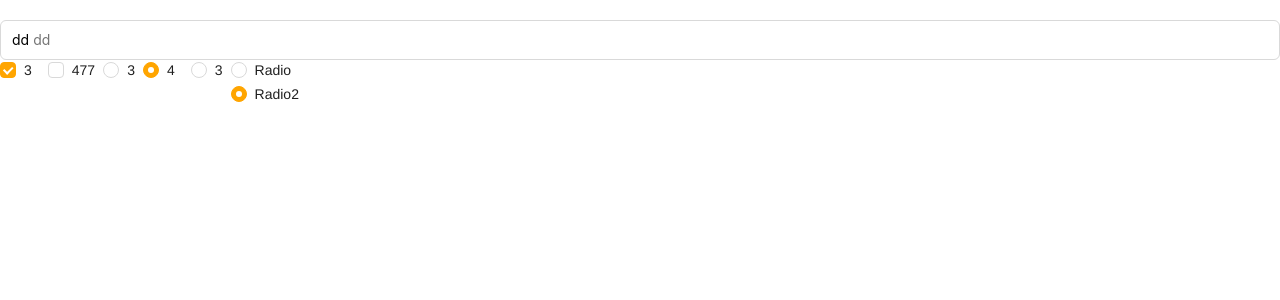
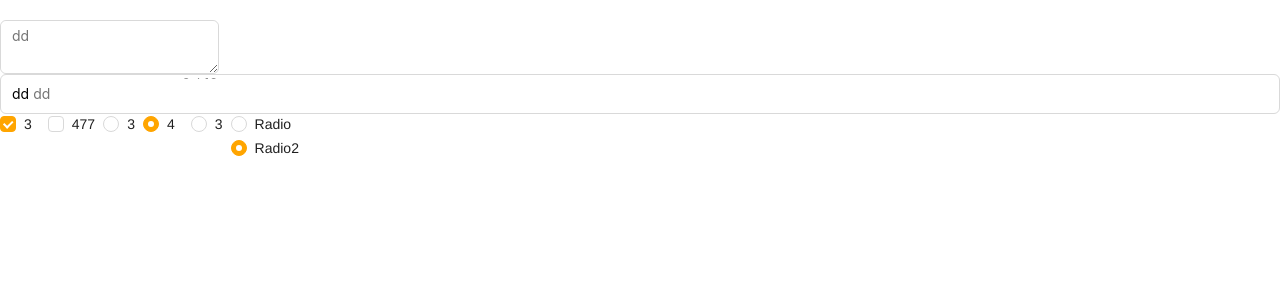
Before and after one commit to ZH0N9/component-dev, a React app: page / in a window 1280 px wide. Shown: the top 300 px of the page. Built offline with nearby package versions, Linux system fonts and the light colour scheme.

Commit message:
feat(portal): resize hook

```diff
--- a/src/components/Input/Textarea.tsx
+++ b/src/components/Input/Textarea.tsx
@@ -1,7 +1,8 @@
 import style from './index.module.scss';
 import { TextareaProps, prefixTextareaClass } from './constants';
+import useElementResize from '../../hooks/useElementResize';
 import classNames from 'classnames';
-import { useEffect, useState } from 'react';
+import { ChangeEvent, KeyboardEvent, ReactEventHandler, useEffect, useMemo, useRef, useState } from 'react';
 
 export const Textarea = (props: TextareaProps) => {
   const {
@@ -14,6 +15,7 @@ export const Textarea = (props: TextareaProps) => {
     className,
     style: propStyle,
     bordered = true,
+    onChange,
     onResize,
     onPressEnter,
     onKeyDown,
@@ -21,6 +23,7 @@ export const Textarea = (props: TextareaProps) => {
   } = props;
 
   const [value, setValue] = useState(defaultValue || '');
+  const textareaRef = useElementResize(onResize);
   const textareaCls = classNames({
     [style[`${prefixTextareaClass}`]]: true,
   });
@@ -28,6 +31,42 @@ export const Textarea = (props: TextareaProps) => {
     [style[`${prefixTextareaClass}-wrapper`]]: true,
     [style[`${prefixTextareaClass}-wrapper-disabled`]]: disabled,
     [style[`${prefixTextareaClass}-wrapper-borderless`]]: !bordered,
+  });
+  const suffixView = useMemo(() => {
+    return showCount && maxLength && maxLength >= 0 ? (
+      <span className={style[`${prefixTextareaClass}-countSuffix`]}>
+        {value.length} / {Math.round(maxLength)}
+      </span>
+    ) : null;
+  }, [maxLength, showCount, value]);
+  const handleTextareaChange = (event: ChangeEvent<HTMLTextAreaElement>) => {
+    if (disabled) {
+      return;
+    }
+    if (!('value' in props)) {
+      setValue(event?.target.value);
+    }
+    onChange && typeof onChange === 'function' && onChange(event);
+  };
+
+  const handleKeyDown = (event: KeyboardEvent<HTMLTextAreaElement>) => {
+    const keyCode = event.code;
+    if (keyCode.toLowerCase() === 'enter') {
+      onPressEnter && typeof onPressEnter === 'function' && onPressEnter(event);
+    }
+    onKeyDown && typeof onKeyDown === 'function' && onKeyDown(event);
+  };
+  const handleResize: ReactEventHandler<HTMLTextAreaElement> = (event) => {
+    console.log(event.target);
+  };
+
+  useEffect(() => {
+    if (textareaRef.current) {
+      const textareaEl = textareaRef.current as HTMLTextAreaElement;
+      textareaEl.addEventListener('resize', (e) => {
+        console.log(e.target);
+      });
+    }
   });
   useEffect(() => {
     if (propValue) {
@@ -37,7 +76,18 @@ export const Textarea = (props: TextareaProps) => {
 
   return (
     <span className={wrapperCls}>
-      <textarea className={textareaCls} value={value} disabled={disabled} maxLength={maxLength} />
+      <textarea
+        ref={textareaRef}
+        className={textareaCls}
+        value={value}
+        disabled={disabled}
+        maxLength={maxLength}
+        onChange={handleTextareaChange}
+        onKeyDown={handleKeyDown}
+        onResize={handleResize}
+        {...restProps}
+      />
+      {suffixView}
     </span>
   );
 };
--- a/src/components/Input/constants.ts
+++ b/src/components/Input/constants.ts
@@ -1,4 +1,5 @@
 import { ReactNode, CSSProperties, ChangeEvent, KeyboardEvent } from 'react';
+import { ResizeObject } from '../../hooks/useElementResize';
 export type InputProps = {
   id?: string;
   value?: string;
@@ -19,11 +20,6 @@ export type InputProps = {
   onKeyDown?: (event: KeyboardEvent<HTMLInputElement>) => void;
 } & Omit<React.HTMLAttributes<HTMLInputElement>, 'prefix' | 'suffix'>;
 
-type ResizeObject = {
-  width: number;
-  height: number;
-};
-
 export type TextareaProps = {
   id?: string;
   value?: string;
@@ -36,10 +32,10 @@ export type TextareaProps = {
   bordered?: boolean;
   className?: string;
   style?: CSSProperties;
-  onPressEnter?: (event: KeyboardEvent<HTMLInputElement>) => void;
+  onPressEnter?: (event: KeyboardEvent<HTMLTextAreaElement>) => void;
   onResize?: (resizeObj: ResizeObject) => void;
-  onKeyDown?: (event: KeyboardEvent<HTMLInputElement>) => void;
-} & React.HTMLAttributes<HTMLTextAreaElement>;
+  onKeyDown?: (event: KeyboardEvent<HTMLTextAreaElement>) => void;
+} & Omit<React.HTMLAttributes<HTMLTextAreaElement>, 'onResize'>;
 
 export const prefixClass = 'built-in-input';
 export const prefixTextareaClass = 'built-in-textarea';
--- a/src/components/Input/index.module.scss
+++ b/src/components/Input/index.module.scss
@@ -12,8 +12,13 @@ $input-inside-countSuffix: '.built-in-input-countSuffix';
 
 $textarea-prefix: '.built-in-textarea';
 $textarea-wrapper: '.built-in-textarea-wrapper';
+$textarea-wrapper-disabled: '.built-in-textarea-wrapper-disabled';
+$textarea-wrapper-borderless: '.built-in-textarea-wrapper-borderless';
+$textarea-inside-countSuffix: '.built-in-textarea-countSuffix';
+
 // textarea
 #{$textarea-wrapper} {
+  position: relative;
   margin: 0;
   padding: 0;
   font-size: 14px;
@@ -30,6 +35,94 @@ $textarea-wrapper: '.built-in-textarea-wrapper';
   &:hover {
     border-color: orange;
     border-inline-end-width: 1px;
+  }
+  &:has(#{$textarea-prefix}:hover, #{$textarea-prefix}:focus) {
+    border-color: orange;
+    border-inline-end-width: 1px;
+  }
+  #{$textarea-prefix} {
+    vertical-align: bottom;
+    transition:
+      all 0.3s,
+      height 0s;
+    resize: vertical;
+    box-sizing: border-box;
+    margin: 0;
+    padding: 4px 11px;
+    color: rgba(0, 0, 0, 0.88);
+    font-size: 14px;
+    line-height: 1.5714285714285714;
+    list-style: none;
+    font-family: -apple-system, BlinkMacSystemFont, 'Segoe UI', Roboto, 'Helvetica Neue', Arial, 'Noto Sans', sans-serif,
+      'Apple Color Emoji', 'Segoe UI Emoji', 'Segoe UI Symbol', 'Noto Color Emoji';
+    position: relative;
+    display: inline-block;
+    width: 100%;
+    min-width: 0;
+    min-height: 32px;
+    outline: none;
+    border: none;
+    background-color: #ffffff;
+    background-image: none;
+    border-radius: 6px;
+    transition: all 0.2s;
+    -webkit-transition:
+      all 0.3s,
+      height 0s;
+    -moz-transition:
+      all 0.3s,
+      height 0s;
+    -ms-transition:
+      all 0.3s,
+      height 0s;
+    -o-transition:
+      all 0.3s,
+      height 0s;
+    &:placeholder-shown {
+      text-overflow: ellipsis;
+    }
+    &:disabled {
+      background-color: transparent;
+      cursor: not-allowed;
+    }
+  }
+  #{$textarea-inside-countSuffix} {
+    position: absolute;
+    bottom: -22px;
+    color: rgba(0, 0, 0, 0.45);
+    white-space: nowrap;
+    pointer-events: none;
+    inset-inline-end: 0;
+  }
+}
+#{$textarea-wrapper-disabled} {
+  color: rgba(0, 0, 0, 0.25);
+  background-color: rgba(0, 0, 0, 0.04);
+  border-color: #d9d9d9;
+  box-shadow: none;
+  cursor: not-allowed;
+  opacity: 1;
+  #{$textarea-prefix} {
+    background-color: transparent;
+    cursor: not-allowed;
+  }
+  &:hover {
+    border-color: #d9d9d9;
+    border-inline-end-width: 1px;
+  }
+  &:has(#{$textarea-prefix}:hover, #{$textarea-prefix}:focus) {
+    border-color: #d9d9d9;
+    border-inline-end-width: 1px;
+  }
+}
+
+#{$textarea-wrapper-borderless} {
+  border: none;
+  &:hover {
+    border: none;
+  }
+  &:has(#{$textarea-prefix}:hover, #{$textarea-prefix}:focus) {
+    border: none;
   }
 }
 // input
--- a/src/components/Input/index.tsx
+++ b/src/components/Input/index.tsx
@@ -1,4 +1,3 @@
-import internal from 'stream';
 import { Input as InternalInput } from './Input';
 import { Textarea } from './Textarea';
 
--- /dev/null
+++ b/src/hooks/useElementResize.ts
@@ -0,0 +1,31 @@
+import { ReactEventHandler, useCallback, useEffect, useRef } from 'react';
+
+export type ResizeObject = {
+  width: number;
+  height: number;
+};
+export const useElementResize = (callback?: (resizeObj: ResizeObject) => void) => {
+  const observedRef = useRef(null);
+  const observeCallback = useCallback(
+    (entries: ResizeObserverEntry[], observer: ResizeObserver) => {
+      entries.forEach((entry) => {
+        const { inlineSize: width, blockSize: height } = entry?.borderBoxSize[0];
+        if (width && height) {
+          callback && typeof callback === 'function' && callback({ width, height });
+        }
+      });
+    },
+    [callback],
+  );
+  useEffect(() => {
+    const observedEl = observedRef.current;
+    const resizeObserver = new ResizeObserver(observeCallback);
+    observedEl && resizeObserver.observe(observedEl);
+    return () => {
+      observedEl && resizeObserver.unobserve(observedEl);
+    };
+  }, [observedRef, observeCallback]);
+  return observedRef;
+};
+
+export default useElementResize;
--- a/src/index.tsx
+++ b/src/index.tsx
@@ -13,6 +13,14 @@ const root = ReactDOM.createRoot(document.getElementById('root') as HTMLElement)
 root.render(
   <React.StrictMode>
     <br />
+    <Input.Textarea
+      placeholder="dd"
+      maxLength={10}
+      showCount
+      onResize={(obj) => {
+        console.log(obj.width, obj.height);
+      }}
+    ></Input.Textarea>
     <Input placeholder="dd" maxLength={10} prefix={<span>dd</span>} style={{ width: '100%', height: 40 }} />
     {/* {/* <Checkbox.Group
       defaultValue={['1', '2']}
```
